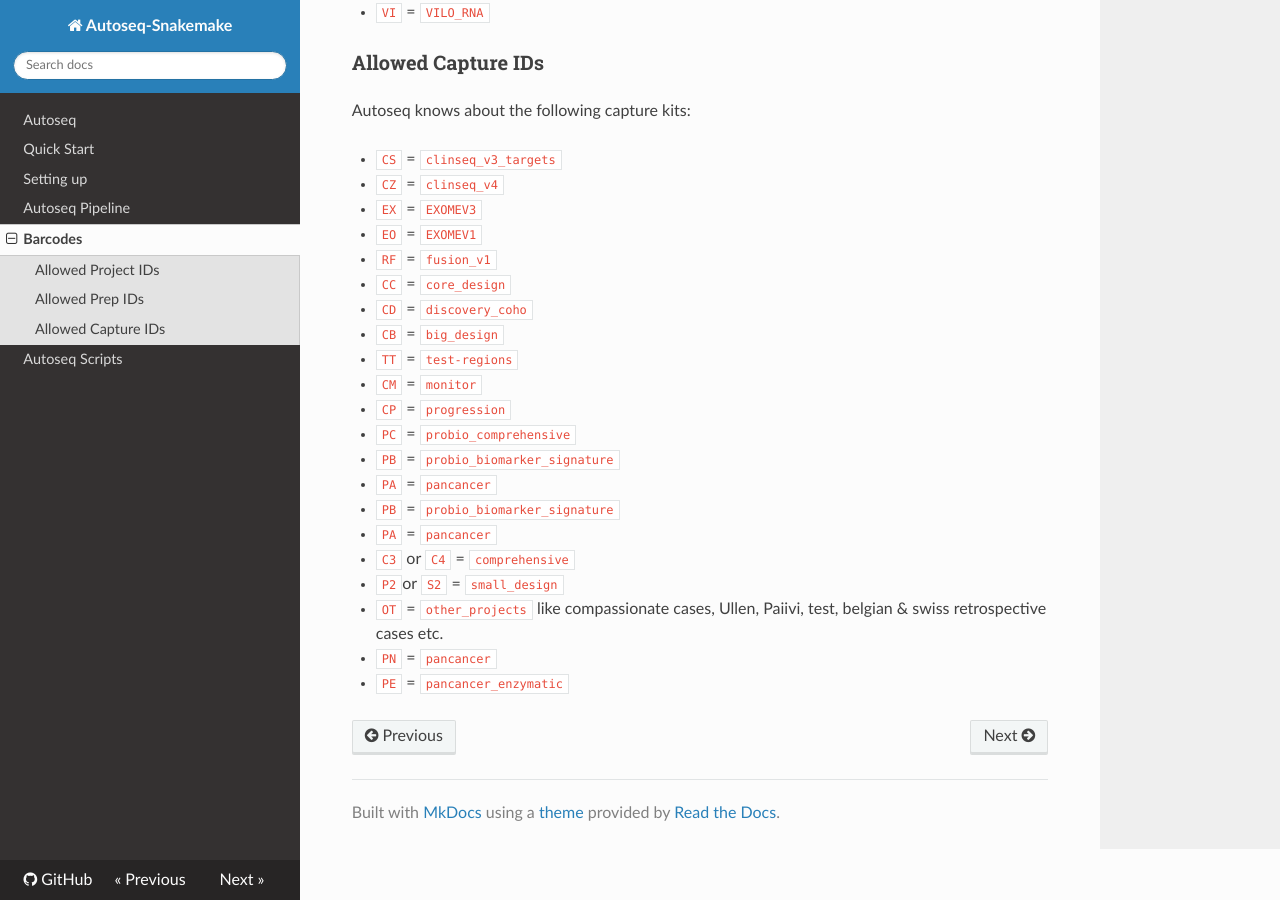
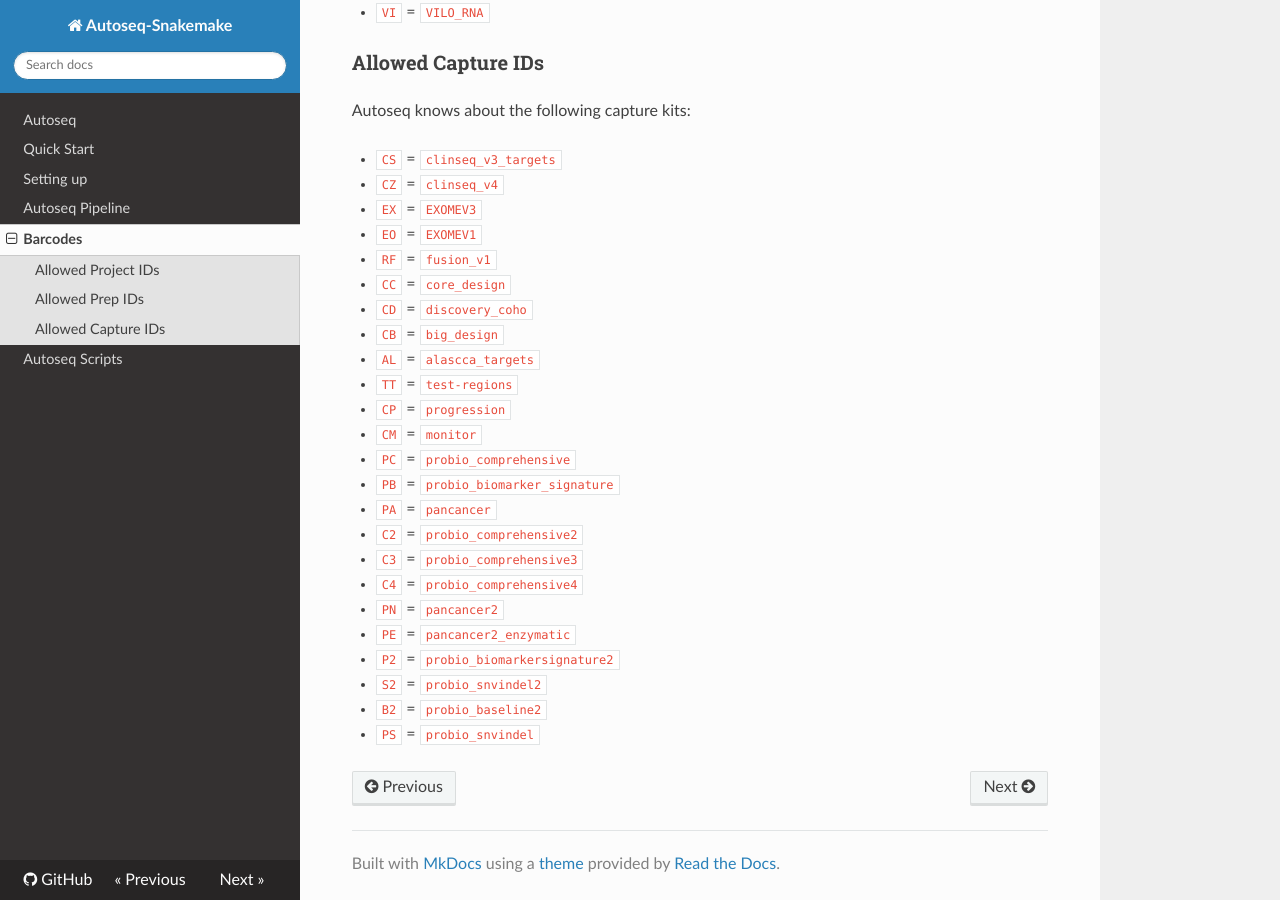
Before and after one commit to ClinSeq/autoseq-snakemake, an MkDocs documentation site: the page built from docs/barcodes.md, in a window 1280 px wide and 900 px high, scrolled down 1344 px. Built offline with MkDocs 1.6.1, drawn with Linux system fonts in a browser that asks for light colours; nearby versions of some CDN libraries.

Commit message:
Update barcodes.md
updated design IDs

```diff
--- a/docs/barcodes.md
+++ b/docs/barcodes.md
@@ -50,16 +50,19 @@ Autoseq knows about the following capture kits:
 * `CC` = `core_design`
 * `CD` = `discovery_coho`
 * `CB` = `big_design`
+* `AL` = `alascca_targets`
 * `TT` = `test-regions`
+* `CP` = `progression`
 * `CM` = `monitor`
-* `CP` = `progression`
 * `PC` = `probio_comprehensive`
 * `PB` = `probio_biomarker_signature`
 * `PA` = `pancancer`
-* `PB` = `probio_biomarker_signature`
-* `PA` = `pancancer`
-* `C3` or `C4` = `comprehensive`
-* `P2`or `S2` = `small_design`
-* `OT` = `other_projects` like compassionate cases, Ullen, Paiivi, test, belgian & swiss retrospective cases etc.
-* `PN` = `pancancer`
-* `PE` = `pancancer_enzymatic`
+* `C2` = `probio_comprehensive2`
+* `C3` = `probio_comprehensive3`
+* `C4` = `probio_comprehensive4`
+* `PN` = `pancancer2`
+* `PE` = `pancancer2_enzymatic`
+* `P2` = `probio_biomarkersignature2`
+* `S2` = `probio_snvindel2`
+* `B2` = `probio_baseline2`
+* `PS` = `probio_snvindel`
```
